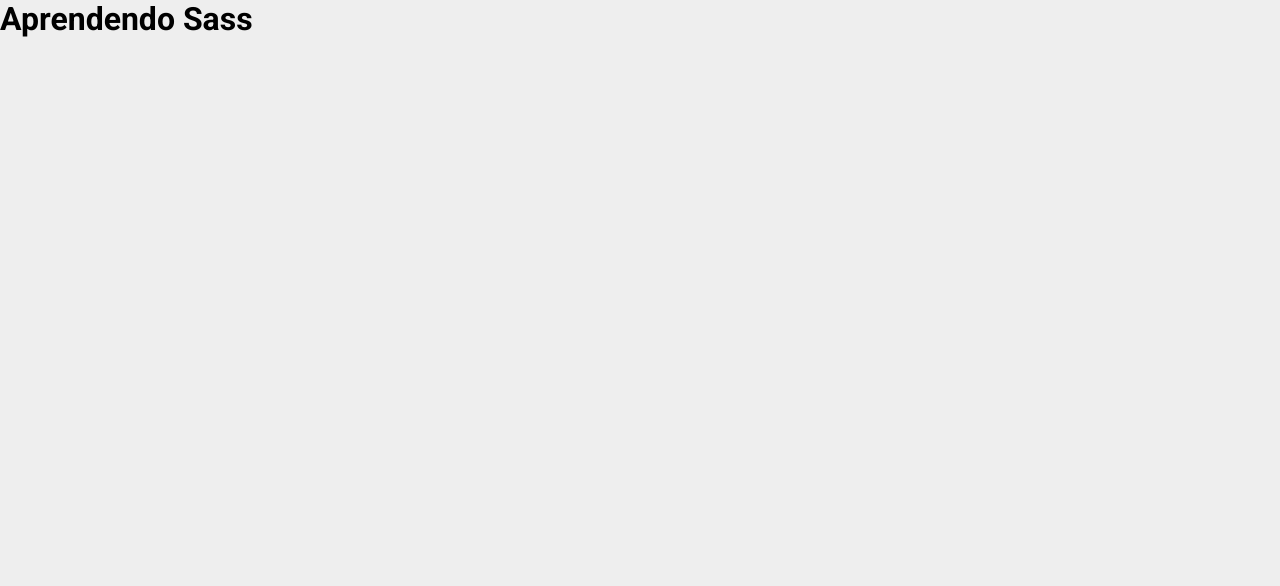
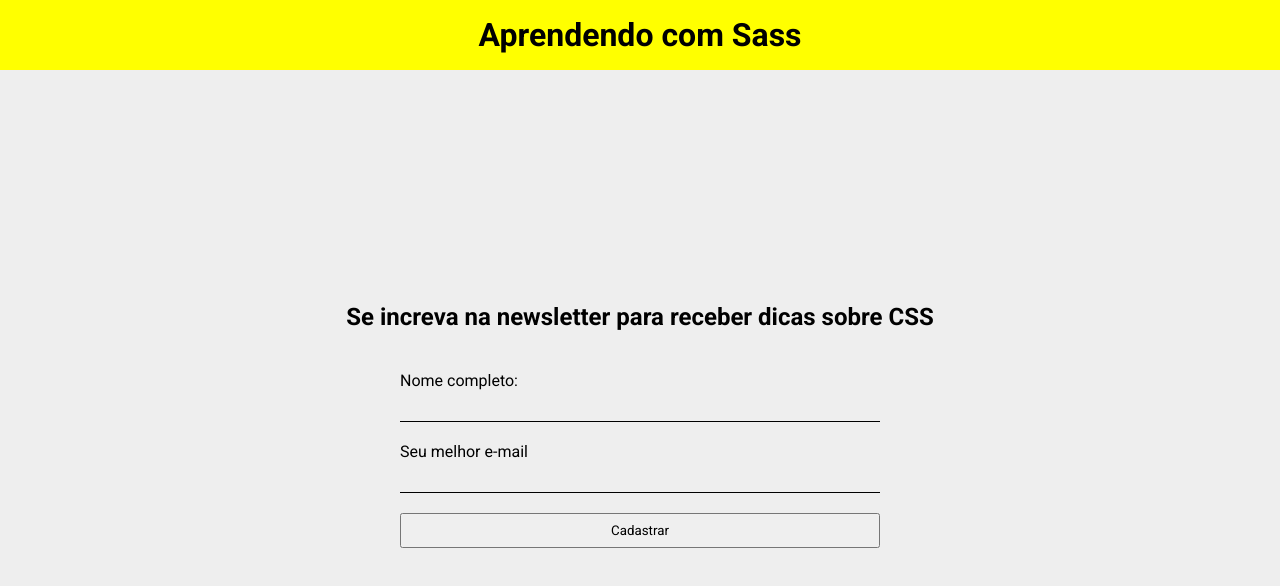
Before and after one commit to PhilipeF/praticando-sass, a website: page index.html in a window 1280 px wide. Drawn offline with Linux system fonts and the light colour scheme.

Commit message:
Feat: Utilizando mixin

```diff
--- a/index.html
+++ b/index.html
@@ -14,7 +14,21 @@
 </head>
 
 <body>
-    <h1>Aprendendo Sass</h1>
+    <header>
+        <div class="container">
+            <h1>Aprendendo com Sass</h1>
+        </div>
+    </header>
+    <div class="form-container container">
+        <h2>Se increva na newsletter para receber dicas sobre CSS</h2>
+        <form>
+            <label for="nome-completo">Nome completo:</label>
+            <input type="text" id="nome-completo">
+            <label for="email">Seu melhor e-mail</label>
+            <input type="email" id="email">
+            <button type="submit">Cadastrar</button>
+        </form>
+    </div>
 </body>
 
 </html>
```
Also changed, not shown: build/main.css, source/dist/main.scss, 1 other file.
